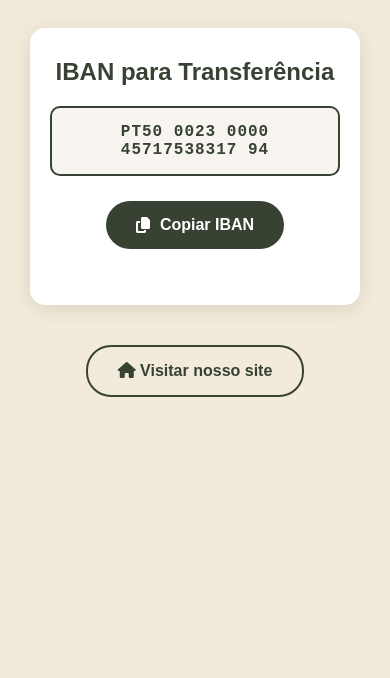
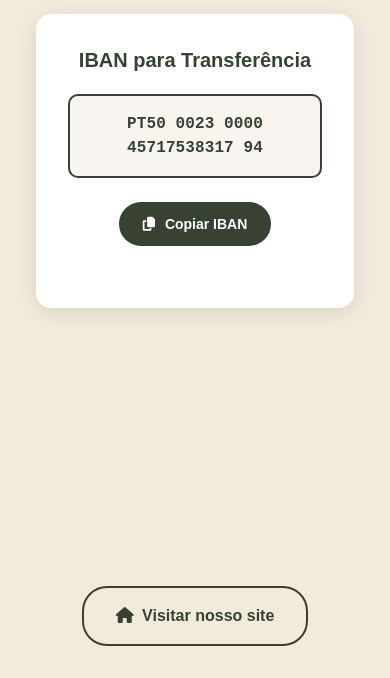
Before and after one commit to AllanBaron/dinamuslisboa, a plain HTML site: page dizimos-e-ofertas.html in a window 390 px wide. Shown: the part 166-844 px from the top of the page. Drawn offline with nearby package versions, Linux system fonts and the light colour scheme; a web font is replaced by a local one.

Commit message:
Update favicon and otimize dizimos-e-ofertas page

```diff
--- a/dizimos-e-ofertas.html
+++ b/dizimos-e-ofertas.html
@@ -3,126 +3,99 @@
 <head>
     <meta charset="UTF-8">
     <meta name="viewport" content="width=device-width, initial-scale=1.0">
+
     <meta name="robots" content="noindex, nofollow">
+
+    <!-- Cache Control -->
+    <meta http-equiv="Cache-Control" content="no-cache, no-store, must-revalidate">
+    <meta http-equiv="Pragma" content="no-cache">
+    <meta http-equiv="Expires" content="0">
+
+    <!-- Theme and Color -->
+    <meta name="theme-color" content="#f2ebdb">
+    <meta name="color-scheme" content="dark">
+    <meta name="msapplication-TileColor" content="#f2ebdb">
+
+    <!-- Open Graph / Facebook / WhatsApp -->
+    <meta property="og:type" content="website">
+    <meta property="og:url" content="https://dinamuslisboa.pt/dizimos-e-ofertas">
+    <meta property="og:title" content="Dízimos e Ofertas - Dinamus Lisboa">
+    <meta property="og:description" content="">
+    <meta property="og:image" content="https://dinamuslisboa.pt/img/dnms.jpg">
+    <meta property="og:image:width" content="1200">
+    <meta property="og:image:height" content="630">
+    <meta property="og:image:alt" content="Logo Dinamus Lisboa">
+    <meta property="og:site_name" content="Dinamus Lisboa">
+    <meta property="og:locale" content="pt_PT">
+
+    <!-- WhatsApp Specific Meta Tags -->
+    <meta property="og:image:type" content="image/jpeg">
+    <meta property="og:image:secure_url" content="https://dinamuslisboa.pt/img/dnms.jpg">
+
+    <!-- Twitter -->
+    <meta property="twitter:card" content="summary_large_image">
+    <meta property="twitter:url" content="https://dinamuslisboa.pt/dizimos-e-ofertas">
+    <meta property="twitter:title" content="Dízimos e Ofertas - Dinamus Lisboa">
+    <meta property="twitter:description" content="">
+    <meta property="twitter:image" content="https://dinamuslisboa.pt/img/dnms.jpg">
+    <meta property="twitter:image:alt" content="Logo Dinamus Lisboa">
+
+    <!-- Canonical URL -->
+    <link rel="canonical" href="https://dinamuslisboa.pt/dizimos-e-ofertas">
+
+    <!-- Title -->
     <title>Dízimos e Ofertas - Dinamus Lisboa</title>
+
+    <!-- Preload de recursos críticos -->
+    <link rel="preload" href="https://fonts.googleapis.com/css2?family=Caprasimo&family=Poppins:wght@300;400;600&display=swap" as="style">
+
+    <!-- DNS prefetch para recursos externos -->
+    <link rel="dns-prefetch" href="//fonts.googleapis.com">
+    <link rel="dns-prefetch" href="//cdnjs.cloudflare.com">
+    <link rel="dns-prefetch" href="//cdn.tailwindcss.com">
+
+    <!-- Tailwind CSS via Play CDN -->
+    <script src="https://cdn.tailwindcss.com"></script>
+
+    <!-- Google Fonts com display=swap -->
+    <link rel="preconnect" href="https://fonts.googleapis.com">
+    <link rel="preconnect" href="https://fonts.gstatic.com" crossorigin>
+    <link href="https://fonts.googleapis.com/css2?family=Caprasimo&family=Poppins:wght@300;400;600&display=swap" rel="stylesheet">
+
+    <!-- Font Awesome com defer -->
+    <link rel="stylesheet" href="https://cdnjs.cloudflare.com/ajax/libs/font-awesome/6.5.1/css/all.min.css" media="print" onload="this.media='all'">
+    <noscript><link rel="stylesheet" href="https://cdnjs.cloudflare.com/ajax/libs/font-awesome/6.5.1/css/all.min.css"></noscript>
+
+    <!-- Favicon -->
+    <link rel="shortcut icon" href="/img/favicon/favicon.ico">
+
+    <link rel="icon" type="image/png" sizes="16x16" href="/img/favicon/favicon-16x16.png">
+    <link rel="icon" type="image/png" sizes="32x32" href="/img/favicon/favicon-32x32.png">
+
+    <link rel="apple-touch-icon" sizes="180x180" href="/img/favicon/apple-touch-icon.png">
+
+    <link rel="icon" type="image/png" sizes="192x192" href="/img/favicon/android-chrome-192x192.png">
+    <link rel="icon" type="image/png" sizes="512x512" href="/img/favicon/android-chrome-512x512.png">
 
     <!-- Headers de Segurança Simples -->
     <meta http-equiv="X-Content-Type-Options" content="nosniff">
 
     <style>
-        * {
-            margin: 0;
-            padding: 0;
-            box-sizing: border-box;
-        }
-
+        /* Apenas estilos que não podem ser substituídos pelo Tailwind */
         body {
-            background-color: #f2ebdb;
-            color: #374233;
             font-family: 'Arial', sans-serif;
-            display: flex;
-            flex-direction: column;
-            align-items: center;
-            justify-content: center;
-            padding: 20px;
-        }
-
-        .container {
-            text-align: center;
-            max-width: 500px;
-            width: 100%;
-        }
-
-        .logo {
-            margin-bottom: 40px;
-            margin-top: 20px;
-            margin-left: 20px;
-        }
-
-        .logo img {
-            height: 100px;
-            width: auto;
-        }
-
-        .iban-section {
-            background: white;
-            padding: 40px;
-            border-radius: 15px;
-            box-shadow: 0 4px 20px rgba(0, 0, 0, 0.1);
-            margin-bottom: 40px;
-        }
-
-        .iban-title {
-            font-size: 24px;
-            font-weight: 600;
-            margin-bottom: 20px;
-            color: #374233;
         }
 
         .iban-display {
-            background: #f8f5f0;
-            border: 2px solid #374233;
-            border-radius: 10px;
-            padding: 20px;
-            margin-bottom: 25px;
             font-family: 'Courier New', monospace;
-            font-size: 18px;
-            font-weight: 600;
-            color: #374233;
-            letter-spacing: 2px;
             user-select: text;
-        }
-
-        .copy-btn {
-            background: #374233;
-            color: white;
-            border: none;
-            padding: 15px 30px;
-            border-radius: 25px;
-            font-size: 16px;
-            font-weight: 600;
-            cursor: pointer;
-            transition: all 0.3s ease;
-            display: inline-flex;
-            align-items: center;
-            gap: 10px;
-        }
-
-        .copy-btn:hover {
-            background: #2a3327;
-            transform: translateY(-2px);
-            box-shadow: 0 4px 15px rgba(55, 66, 51, 0.3);
         }
 
         .copy-btn.copied {
             background: #28a745;
         }
 
-        .site-btn {
-            background: transparent;
-            color: #374233;
-            border: 2px solid #374233;
-            padding: 15px 30px;
-            border-radius: 25px;
-            font-size: 16px;
-            font-weight: 600;
-            cursor: pointer;
-            transition: all 0.3s ease;
-            text-decoration: none;
-            display: inline-block;
-        }
-
-        .site-btn:hover {
-            background: #374233;
-            color: white;
-            transform: translateY(-2px);
-            box-shadow: 0 4px 15px rgba(55, 66, 51, 0.3);
-        }
-
         .success-message {
-            color: #28a745;
-            font-size: 14px;
-            margin-top: 10px;
             opacity: 0;
             transition: opacity 0.3s ease;
         }
@@ -130,130 +103,39 @@
         .success-message.show {
             opacity: 1;
         }
-
-        .security-notice {
-            font-size: 12px;
-            color: #666;
-            margin-top: 20px;
-            padding: 10px;
-            background: #f8f5f0;
-            border-radius: 5px;
-            border: 1px solid #ddd;
-        }
-
-        @media (max-width: 600px) {
-            .container {
-                padding: 10px;
-            }
-
-            .iban-section {
-                padding: 30px 20px;
-            }
-
-            .iban-display {
-                font-size: 16px;
-                letter-spacing: 1px;
-                padding: 15px;
-            }
-        }
     </style>
 </head>
-<body>
-    <div class="container">
+<body class="m-0 p-0 box-border bg-[#f2ebdb] text-[#374233] flex flex-col items-center justify-center p-5">
+    <div class="text-center max-w-[500px] w-full px-4 md:px-0">
         <!-- Logo -->
-        <div class="logo">
-            <img src="img/logo-visao.png" alt="Logo Dinamus Lisboa">
+        <div class="mb-10 mt-5 ml-5 flex justify-center">
+            <img src="img/logo-visao.png" alt="Logo Dinamus Lisboa" class="h-[100px] w-auto">
         </div>
 
         <!-- Seção de Dízimos e Ofertas -->
-        <div class="iban-section">
-            <h1 class="iban-title">IBAN para Transferência</h1>
-            <div class="iban-display" id="ibanDisplay">PT50 0000 0000 0000 0000 0000 0</div>
-            <button class="copy-btn" id="copyBtn" onclick="copyIBAN()">
+        <div class="bg-white p-8 md:p-10 rounded-[15px] shadow-[0_4px_20px_rgba(0,0,0,0.1)] mb-10">
+            <h1 class="text-xl md:text-2xl font-semibold mb-5 text-[#374233]">IBAN para Transferência</h1>
+            <div class="bg-[#f8f5f0] border-2 border-[#374233] rounded-[10px] p-4 md:p-5 mb-6 text-base md:text-lg font-semibold text-[#374233] tracking-[0.1px] iban-display" id="ibanDisplay">PT50 0000 0000 0000 0000 0000 0</div>
+            <button class="bg-[#374233] text-white border-none py-3 px-6 md:py-4 md:px-8 rounded-[25px] text-sm md:text-base font-semibold cursor-pointer transition-all duration-300 ease-in-out inline-flex items-center gap-2.5 hover:bg-[#2a3327] hover:-translate-y-0.5 hover:shadow-[0_4px_15px_rgba(55,66,51,0.3)] copy-btn" id="copyBtn" onclick="copyIBAN()">
                 <i class="fas fa-copy"></i>
                 Copiar IBAN
             </button>
-            <div class="success-message" id="successMessage">IBAN copiado com sucesso!</div>
+            <div class="text-[#28a745] text-sm mt-2.5 success-message" id="successMessage">IBAN copiado com sucesso!</div>
         </div>
+    </div>
 
-
-        <!-- Botão para ir ao site -->
-        <a href="https://dinamuslisboa.pt" class="site-btn">
-          <i class="fas fa-home"></i>
-          Visitar nosso site
+    <!-- Botão para ir ao site -->
+    <div class="fixed bottom-8 left-1/2 transform -translate-x-1/2 z-50 w-full flex justify-center">
+        <a href="https://dinamuslisboa.pt" class="bg-transparent text-[#374233] border-2 border-[#374233] py-4 px-8 rounded-[25px] text-base font-semibold cursor-pointer transition-all duration-300 ease-in-out no-underline inline-block hover:bg-[#374233] hover:text-white hover:-translate-y-0.5 hover:shadow-[0_4px_15px_rgba(55,66,51,0.3)] site-btn">
+            <i class="fas fa-home mr-1"></i>
+            Visitar nosso site
         </a>
     </div>
 
     <!-- Font Awesome para ícones -->
     <link rel="stylesheet" href="https://cdnjs.cloudflare.com/ajax/libs/font-awesome/6.5.1/css/all.min.css">
 
-    <script>
-        'use strict';
-
-        // IBAN fixo - ALTERE AQUI
-        const IBAN = 'PT50 0023 0000 45717538317 94';
-
-
-
-        // Função simples para copiar
-        function copyIBAN() {
-            const copyBtn = document.getElementById('copyBtn');
-            const successMessage = document.getElementById('successMessage');
-
-            // Copiar IBAN fixo (não o conteúdo do DOM)
-            navigator.clipboard.writeText(IBAN).then(function() {
-                // Feedback visual
-                successMessage.classList.add('show');
-                copyBtn.innerHTML = '<i class="fas fa-check"></i> Copiado!';
-                copyBtn.classList.add('copied');
-
-                // Reset após 3 segundos
-                setTimeout(function() {
-                    successMessage.classList.remove('show');
-                    copyBtn.innerHTML = '<i class="fas fa-copy"></i> Copiar IBAN';
-                    copyBtn.classList.remove('copied');
-                }, 3000);
-
-            }).catch(function(err) {
-                console.error('Erro ao copiar: ', err);
-                alert('Erro ao copiar o IBAN. Tente novamente.');
-            });
-        }
-
-
-
-        // Proteção simples: sempre mostrar o IBAN correto
-        function ensureCorrectIBAN() {
-            const ibanElement = document.getElementById('ibanDisplay');
-            if (ibanElement.textContent !== IBAN) {
-                ibanElement.textContent = IBAN;
-            }
-        }
-
-        // Verificar a cada segundo (simples e eficaz)
-        setInterval(ensureCorrectIBAN, 1000);
-
-
-
-        // Verificar ao carregar a página
-        document.addEventListener('DOMContentLoaded', function() {
-            ensureCorrectIBAN();
-        });
-
-        // Proteção básica contra clique direito
-        document.addEventListener('contextmenu', function(e) {
-            e.preventDefault();
-        });
-
-        // Proteção básica contra teclas de debug
-        document.addEventListener('keydown', function(e) {
-            if (e.key === 'F12' ||
-                (e.ctrlKey && e.shiftKey && e.key === 'I') ||
-                (e.ctrlKey && e.key === 'u')) {
-                e.preventDefault();
-            }
-        });
-    </script>
+    <script src="js/dizimos-e-ofertas.js"></script>
 
     <!-- Script de Verificação de Atualizações -->
     <script src="js/update-checker.js"></script>
--- /dev/null
+++ b/js/dizimos-e-ofertas.js
@@ -0,0 +1,59 @@
+'use strict';
+
+// IBAN fixo - ALTERE AQUI
+const IBAN = 'PT50 0023 0000 45717538317 94';
+
+// Função simples para copiar
+function copyIBAN() {
+    const copyBtn = document.getElementById('copyBtn');
+    const successMessage = document.getElementById('successMessage');
+
+    // Copiar IBAN fixo (não o conteúdo do DOM)
+    navigator.clipboard.writeText(IBAN).then(function() {
+        // Feedback visual
+        successMessage.classList.add('show');
+        copyBtn.innerHTML = '<i class="fas fa-check"></i> Copiado!';
+        copyBtn.classList.add('copied');
+
+        // Reset após 3 segundos
+        setTimeout(function() {
+            successMessage.classList.remove('show');
+            copyBtn.innerHTML = '<i class="fas fa-copy"></i> Copiar IBAN';
+            copyBtn.classList.remove('copied');
+        }, 3000);
+
+    }).catch(function(err) {
+        console.error('Erro ao copiar: ', err);
+        alert('Erro ao copiar o IBAN. Tente novamente.');
+    });
+}
+
+// Proteção simples: sempre mostrar o IBAN correto
+function ensureCorrectIBAN() {
+    const ibanElement = document.getElementById('ibanDisplay');
+    if (ibanElement.textContent !== IBAN) {
+        ibanElement.textContent = IBAN;
+    }
+}
+
+// Verificar a cada segundo (simples e eficaz)
+setInterval(ensureCorrectIBAN, 1000);
+
+// Verificar ao carregar a página
+document.addEventListener('DOMContentLoaded', function() {
+    ensureCorrectIBAN();
+});
+
+// Proteção básica contra clique direito
+document.addEventListener('contextmenu', function(e) {
+    e.preventDefault();
+});
+
+// Proteção básica contra teclas de debug
+document.addEventListener('keydown', function(e) {
+    if (e.key === 'F12' ||
+        (e.ctrlKey && e.shiftKey && e.key === 'I') ||
+        (e.ctrlKey && e.key === 'u')) {
+        e.preventDefault();
+    }
+});
--- a/version.json
+++ b/version.json
@@ -1,3 +1,3 @@
 {
-  "version": "1.0.1"
+  "version": "1.0.2"
 }
```
Also changed, not shown: grupos-conexao.html (+9 -4 lines), index.html (+12 -7 lines), img/favicon/android-chrome-192x192.png (added), img/favicon/android-chrome-512x512.png (added), img/favicon/apple-touch-icon.png (added), img/favicon/favicon-16x16.png (added), img/favicon/favicon-32x32.png (added), img/favicon/favicon.ico (added).
